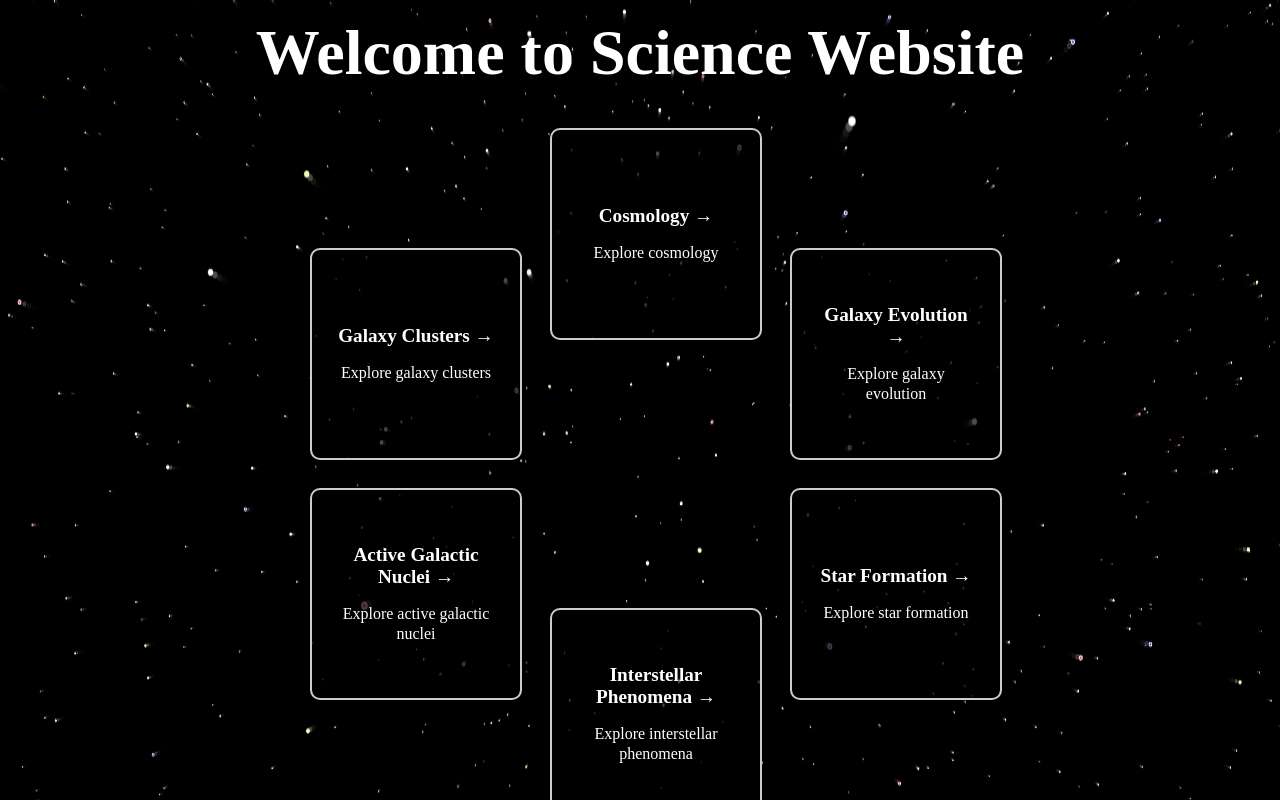
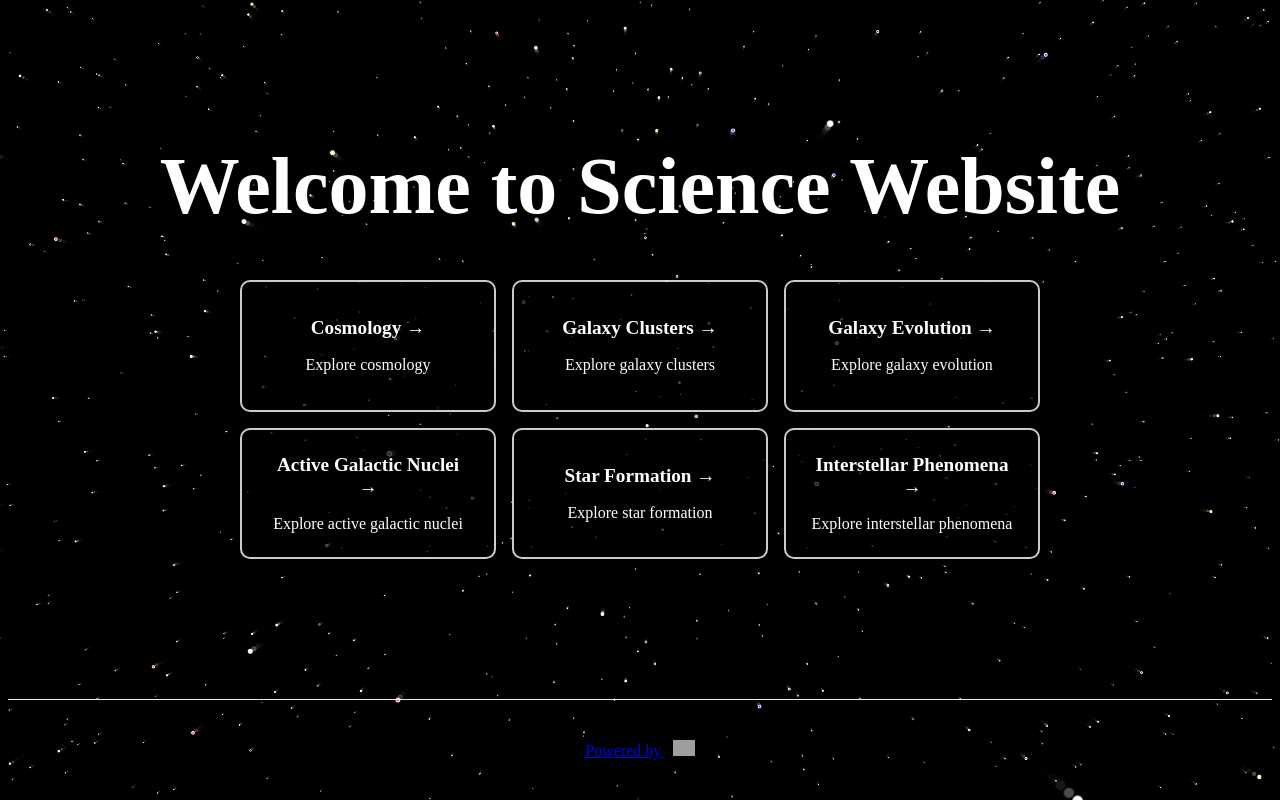
Before and after one commit to ryusei172525/Universe-Website, a Next.js app: page / in a window 1280 px wide. Shown: the top 800 px of the page. Built offline with nearby package versions, Linux system fonts and the light colour scheme; grey boxes are pictures that could not be loaded.

Commit message:
change design

```diff
--- a/styles/Home.module.css
+++ b/styles/Home.module.css
@@ -3,16 +3,17 @@
 .container {
   position: relative;
   min-height: 100vh;
+  height: auto;
   padding: 0 0.5rem;
   display: flex;
   flex-direction: column;
-  justify-content: center;
+  justify-content: flex-start;
   align-items: center;
-  overflow: hidden;
+  overflow: auto; /* スクロールを有効にする */
 }
 
 .canvas {
-  position: absolute;
+  position: fixed;
   top: 0;
   left: 0;
   width: 100%;
@@ -21,7 +22,7 @@
 }
 
 .main {
-  padding: 1rem 0;
+  padding: 2rem 0;
   flex: 1;
   display: flex;
   flex-direction: column;
@@ -29,7 +30,7 @@
   align-items: center;
   z-index: 2; /* コンテンツをcanvasの上に配置 */
   color: white; /* テキストカラーを白に */
-  /* margin-top: 19rem; 上部にマージンを追加 */
+  height: auto; /* mainセクションの高さをautoに設定 */
 }
 
 .footer {
@@ -51,20 +52,17 @@
 }
 
 .grid {
-  display: flex;
-  align-items: center;
-  justify-content: center;
-  flex-wrap: wrap;
+  display: grid;
+  grid-template-columns: repeat(3, 1fr); /* 3列に設定 */
+  grid-template-rows: repeat(2, 1fr); /* 2行に設定 */
+  gap: 1rem;
   max-width: 800px;
   margin-top: 3rem;
   position: relative;
-  width: 800px;
-  height: 800px;
   z-index: 2; /* コンテンツをcanvasの上に配置 */
 }
 
 .card {
-  margin: 1rem;
   flex-basis: 30%;
   padding: 1.5rem;
   text-align: left;
@@ -76,9 +74,6 @@
   color: #fff;
   box-shadow: 0 4px 8px rgba(0, 0, 0, 0.5);
   transition: color 0.15s ease, border-color 0.15s ease, background-color 0.15s ease, box-shadow 0.15s ease;
-  position: absolute;
-  width: 160px;
-  height: 160px;
   display: flex;
   flex-direction: column;
   justify-content: center;
@@ -110,7 +105,7 @@
 .title {
   margin: 0;
   line-height: 1.15;
-  font-size: 4rem;
+  font-size: 5rem;
   text-align: center;
   color: #fff;
   font-weight: 900;
@@ -121,54 +116,3 @@
 .description {
   text-align: center;
 }
-
-.card:nth-child(1) {
-  top: 10%;
-  left: 50%;
-  transform: translate(-50%, -50%);
-}
-
-.card:nth-child(2) {
-  top: 25%;
-  left: 20%;
-  transform: translate(-50%, -50%);
-}
-
-.card:nth-child(3) {
-  top: 25%;
-  left: 80%;
-  transform: translate(-50%, -50%);
-}
-
-.card:nth-child(4) {
-  top: 55%;
-  left: 20%;
-  transform: translate(-50%, -50%);
-}
-
-.card:nth-child(5) {
-  top: 55%;
-  left: 80%;
-  transform: translate(-50%, -50%);
-}
-
-.card:nth-child(6) {
-  top: 70%;
-  left: 50%;
-  transform: translate(-50%, -50%);
-}
-
-@media (max-width: 600px) {
-  .grid {
-    width: 100%;
-    flex-direction: column;
-  }
-  .card {
-    width: 90%;
-    margin: 0.5rem auto;
-    position: relative;
-    top: 0;
-    left: 0;
-    transform: none;
-  }
-}
--- /dev/null
+++ b/styles/Mobile.module.css
@@ -0,0 +1,63 @@
+@import url('https://fonts.googleapis.com/css2?family=Roboto:wght@400;700&display=swap');
+
+.container {
+  background-color: black;
+  min-height: 100vh;
+  padding: 0 0.5rem;
+  display: flex;
+  flex-direction: column;
+  justify-content: flex-start;
+  align-items: center;
+}
+
+.main {
+  padding: 2rem 0;
+  flex: 1;
+  display: flex;
+  flex-direction: column;
+  justify-content: center;
+  align-items: center;
+  color: white;
+}
+
+.grid {
+  display: flex;
+  flex-direction: column;
+  align-items: center;
+  width: 100%;
+}
+
+.card {
+  width: 90%;
+  margin: 1rem 0;
+  padding: 1rem;
+  text-align: center;
+  text-decoration: none;
+  border: 2px solid rgba(255, 255, 255, 0.8);
+  border-radius: 10px;
+  background-color: rgba(0, 0, 0, 0.7);
+  color: #fff;
+  transition: color 0.15s ease, border-color 0.15s ease, background-color 0.15s ease;
+}
+
+.card:hover,
+.card:focus,
+.card:active {
+  color: #0070f3;
+  border-color: #0070f3;
+  background-color: rgba(0, 0, 0, 0.9);
+}
+
+.card h2 {
+  margin: 0;
+  font-size: 1.5rem;
+}
+
+.title {
+  margin: 0;
+  line-height: 1.15;
+  font-size: 2.5rem;
+  text-align: center;
+  color: #fff;
+  font-weight: 900;
+}
```
Also changed, not shown: pages/mobile.js (added, +46 -0 lines).
